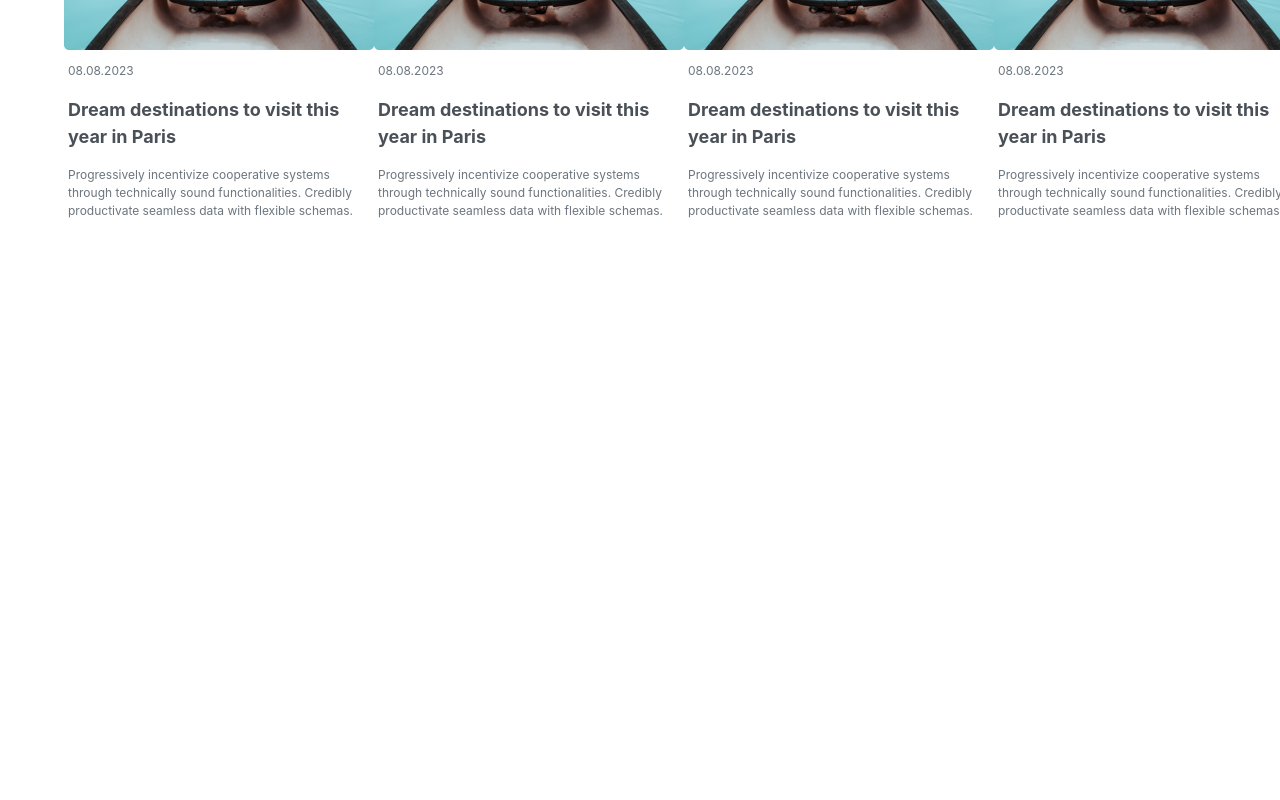
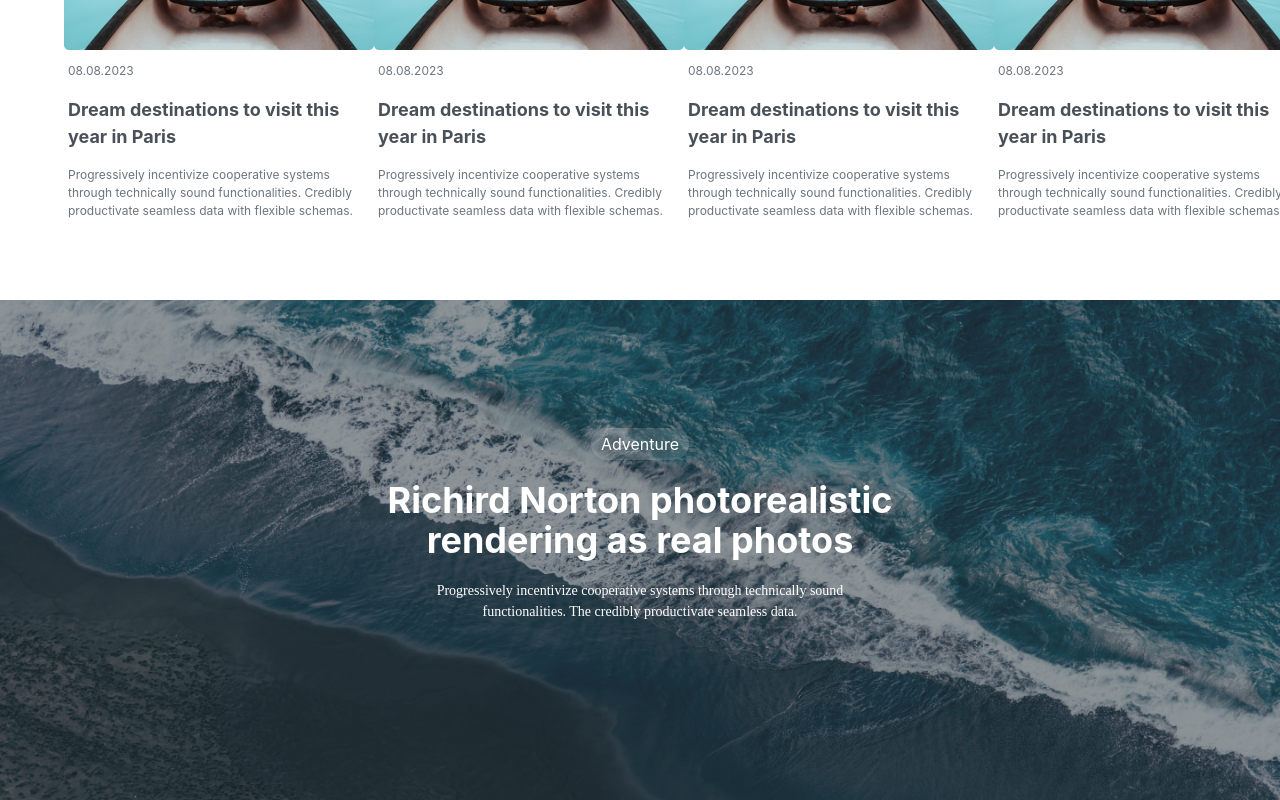
Before and after one commit to ShrikantJawla/blogapp, a Next.js app: page / in a window 1280 px wide. Shown: the part 1462-2262 px from the top of the page. Before the commit the page ends 1711 px from the top, so only its background shows below. Built offline with nearby package versions, Linux system fonts and the light colour scheme; no server answers.

Commit message:
home page updated

```diff
--- a/src/Layout/Navbar.tsx
+++ b/src/Layout/Navbar.tsx
@@ -10,7 +10,7 @@ import { StoreType } from "../redux/store";
 import { logout } from "@/redux/auth/auth.actions";
 import { useEffect, useState } from "react";
 
-export const links = [
+export const links: { text: string; href: string }[] = [
 	{ text: "Home", href: "/" },
 	{ text: "About", href: "#" },
 	{ text: "Articles", href: "#" },
--- a/src/components/Home/Popular.tsx
+++ b/src/components/Home/Popular.tsx
@@ -10,7 +10,7 @@ interface Props {}
 export const Popular = (props: Props) => {
 	const categories: string[] = ["Adventure", "Travel", "Sports"];
 	return (
-		<VStack w="90%" m="auto" h={"1081px"} mt="70px" spacing={"30px"}>
+		<VStack w="90%" m="auto" h={"fit-content"} mt="70px" spacing={"30px"}>
 			{/* Heading */}
 			<Text w="full" fontSize={36} fontWeight={700} color="rgba(73, 80, 87, 1)">
 				Popular topics
--- a/src/components/Home/Post.tsx
+++ b/src/components/Home/Post.tsx
@@ -13,7 +13,7 @@ export const Post = (props: Props) => {
 			m="auto"
 			cursor={"pointer"}
 			transition="all 0.3s ease-in-out"
-			_hover={{ boxShadow: "2xl" }}
+			_hover={{ boxShadow: "2xl", transform: "scale(1.04)" }}
 			rounded="md"
 		>
 			<Image
--- /dev/null
+++ b/src/components/Home/SingleBlogWithImage.tsx
@@ -0,0 +1,62 @@
+/** @format */
+
+import { Box, HStack, Image, Text, VStack } from "@chakra-ui/react";
+import React from "react";
+
+interface Props {}
+
+export const SingleBlogWithImage = (props: Props) => {
+	return (
+		<VStack
+			w={"100%"}
+			h="500px"
+			mt="80px"
+			position={"relative"}
+			justify="center"
+			align={"center"}
+		>
+			<Image
+				src="/Image2.png"
+				position={"absolute"}
+				w="full"
+				h={"full"}
+				objectFit="cover"
+				alt="image2"
+				blur={"2xl"}
+			/>
+			<VStack
+				w={{ base: "full", lg: "530px" }}
+				h={"245px"}
+				zIndex="2"
+				align={"center"}
+				spacing="5"
+			>
+				<Text
+					color={"white"}
+					bg="rgba(255, 255, 255, 0.15)"
+					py="4px"
+					px="10px"
+					rounded={"3xl"}
+				>
+					Adventure
+				</Text>
+				<Text
+					color={"white"}
+					fontWeight="700"
+					lineHeight={{ md: 10 }}
+					fontSize={{ base: 23, md: 36 }}
+					textAlign="center"
+					w={"96%"}
+				>
+					Richird Norton photorealistic rendering as real photos
+				</Text>
+				<HStack w="80%" color={"white"} fontSize={"14px"} fontWeight="400">
+					<Text fontFamily={"Poppins sans-serif"} textAlign="center">
+						Progressively incentivize cooperative systems through technically
+						sound functionalities. The credibly productivate seamless data.
+					</Text>
+				</HStack>
+			</VStack>
+		</VStack>
+	);
+};
--- a/src/pages/index.tsx
+++ b/src/pages/index.tsx
@@ -1,23 +1,26 @@
 /** @format */
 
+import { SingleBlogWithImage } from "@/components/Home/SingleBlogWithImage";
 import { TopHeader } from "@/components/Home/TopHeader";
-import { useSession } from "next-auth/react";
 import Head from "next/head";
 import { Popular } from "../components/Home/Popular";
 
 export default function Home() {
-	const { data } = useSession();
 	return (
 		<>
 			<Head>
-				<title>Create Next App</title>
-				<meta name="description" content="Generated by create next app" />
+				<title>Write up</title>
+				<meta
+					name="description"
+					content="A tech blog app that provides users with the tools to easily create and manage their own technology-focused blog. Featuring a modern and intuitive interface, the app allows users to publish articles and stay on top of the latest tech news, trends, and innovations."
+				/>
 				<meta name="viewport" content="width=device-width, initial-scale=1" />
 				<link rel="icon" href="/favicon.ico" />
 			</Head>
 			<main>
 				<TopHeader />
 				<Popular />
+				<SingleBlogWithImage />
 			</main>
 		</>
 	);
```
Also changed, not shown: public/Image2.png (added).
